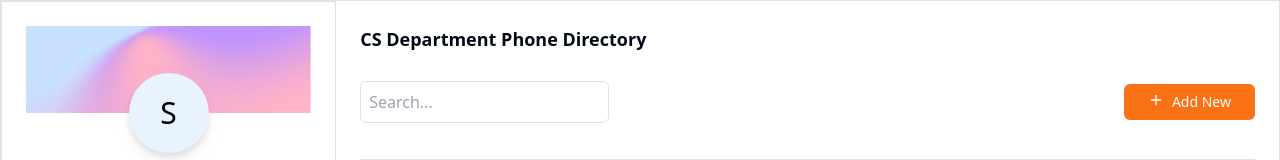
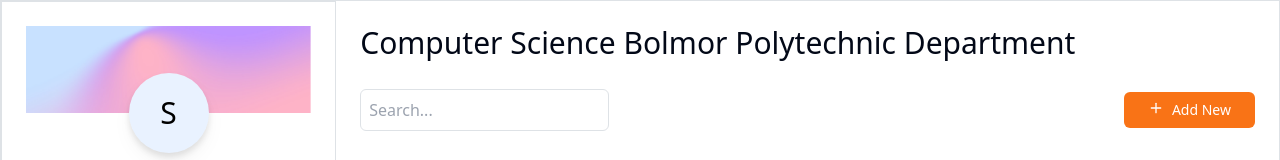
Before and after one commit to Petersonbabs/phone-directory, a React (Vite) app: page / in a window 1280 px wide. Shown: the top 160 px of the page. Built offline with nearby package versions, Linux system fonts and the light colour scheme; no server answers; sample sign-in values are in the browser's storage.

Commit message:
Integrate sidebars

```diff
--- a/src/components/Table/ContactTable.jsx
+++ b/src/components/Table/ContactTable.jsx
@@ -42,7 +42,7 @@ const UserListTable = () => {
       (contact) =>
         contact.name.toLowerCase().includes(searchQuery.toLowerCase()) ||
         contact.email.toLowerCase().includes(searchQuery.toLowerCase()) ||
-        contact.phoneNumber.toLowerCase().includes(searchQuery.toLowerCase())
+        contact.phoneNumber.toString().includes(searchQuery.toLocaleLowerCase())
     ) || [];
 
   const totalContacts = filteredContacts.length;
@@ -54,8 +54,8 @@ const UserListTable = () => {
 
   return (
     <main className="bg-white flex-1 overflow-auto">
-      <h2 className="text-[#101828; text-lg my-4 fw-bold">
-        CS Department Phone Directory
+      <h2 className="text-[#101828; text-lg xl:text-3xl my-4 ">
+        Computer Science Bolmor Polytechnic Department
       </h2>
 
       <div className="flex gap-2 justify-between items-center mx-auto bg-white py-1 mb-8 flex-wrap">
@@ -88,7 +88,8 @@ const UserListTable = () => {
           </TableHeader>
           <TableBody>
             {displayedContacts.length > 0 ? (
-              displayedContacts.map((contact, index) => (
+              displayedContacts.map((contact, index) => {
+                return (
                   <TableRow
                     key={index}
                     className="border-t-none contact-row w-auto"
@@ -148,7 +149,8 @@ const UserListTable = () => {
                       </DropdownMenu>
                     </TableCell>
                   </TableRow>
-              ))
+                );
+              })
             ) : (
               <TableRow>
                 <TableCell
```
Lines whose indentation alone changed are shown as unchanged.
